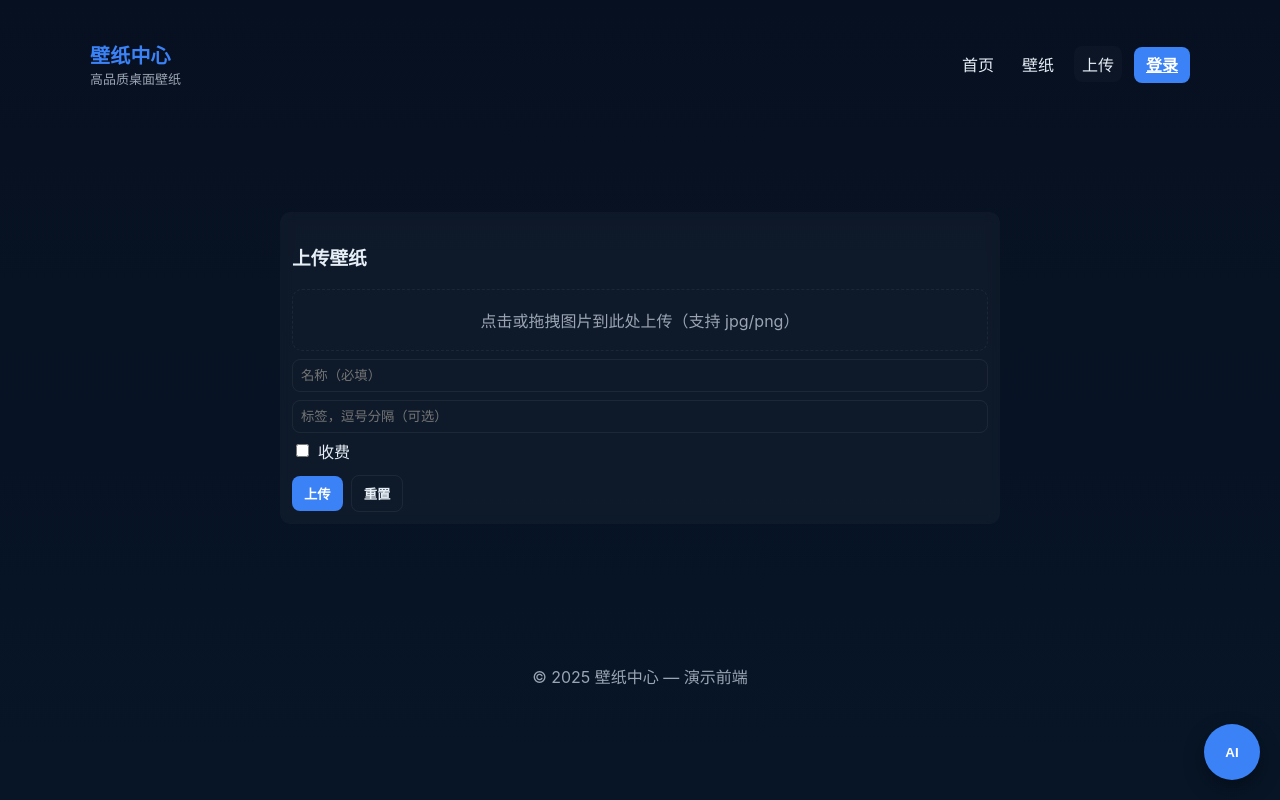
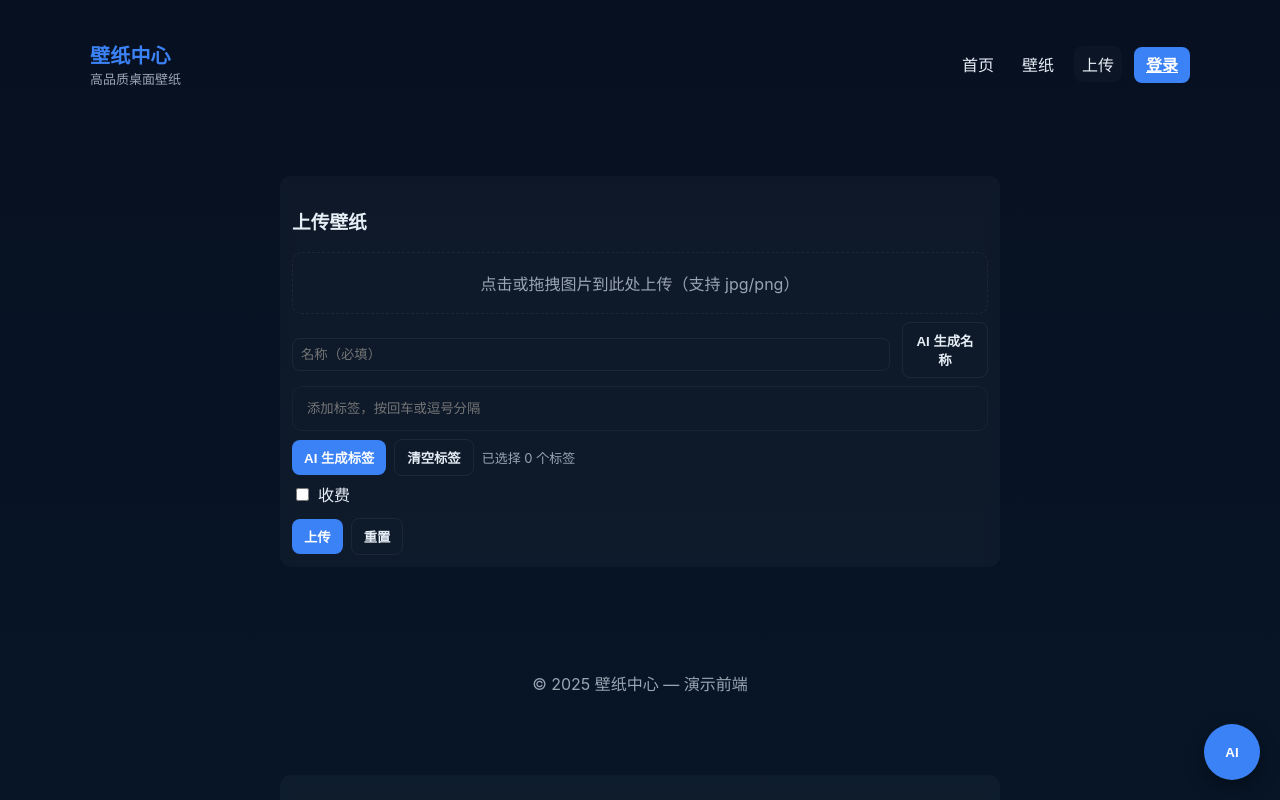
Before and after one commit to BinaryEnchanter/image_web, a Vue app: page /upload in a window 1280 px wide. Shown: the top 800 px of the page. Built offline with nearby package versions, Linux system fonts and the light colour scheme.

Commit message:
overall gui improve by ai

```diff
--- a/src/pages/ChatWidget.vue
+++ b/src/pages/ChatWidget.vue
@@ -96,7 +96,9 @@ async function scrollBottom() {
     justify-content: center;
     font-weight: 700;
     cursor: pointer;
+    transition: transform .15s ease, box-shadow .2s ease
 }
+.fab:hover { transform: translateY(-2px) scale(1.02); box-shadow: 0 16px 36px rgba(0,0,0,.45) }
 
 .panel {
     width: 340px;
@@ -108,6 +110,7 @@ async function scrollBottom() {
     color: #e6eef6;
     box-shadow: 0 20px 60px rgba(2, 6, 23, .7);
     transform-origin: bottom right;
+    border: 1px solid rgba(255,255,255,.06);
 }
 
 .header {
--- a/src/pages/EditProfile.vue
+++ b/src/pages/EditProfile.vue
@@ -127,7 +127,9 @@ onMounted(loadUser)
     margin-bottom: 22px;
     padding-bottom: 14px;
     border-bottom: 1px solid rgba(255, 255, 255, 0.05);
+    animation: fadeIn .28s ease both
 }
+@keyframes fadeIn { from { opacity: 0; transform: translateY(6px) } to { opacity: 1; transform: translateY(0) } }
 
 input {
     width: 100%;
@@ -137,7 +139,9 @@ input {
     border: 1px solid rgba(255, 255, 255, 0.08);
     background: rgba(255, 255, 255, 0.02);
     color: #e6eef6;
+    transition: border-color .2s ease, box-shadow .2s ease
 }
+input:focus { border-color: rgba(59,130,246,.5); box-shadow: 0 0 0 3px rgba(59,130,246,.18) }
 
 .msg {
     margin-top: 12px;
@@ -153,7 +157,9 @@ input {
     color: #fff;
     font-weight: 600;
     cursor: pointer;
+    transition: transform .15s ease, box-shadow .2s ease
 }
+.btn:hover { transform: translateY(-1px); box-shadow: 0 8px 20px rgba(59,130,246,.35) }
 
 .btn.danger {
     background: #ef4444;
--- a/src/pages/Home.vue
+++ b/src/pages/Home.vue
@@ -117,6 +117,9 @@ export default {
   gap: 20px;
   align-items: center;
   padding: 24px;
+  background: linear-gradient(180deg, rgba(255,255,255,0.02), rgba(255,255,255,0));
+  border: 1px solid rgba(255,255,255,0.04);
+  box-shadow: 0 18px 40px rgba(11,18,32,.45);
 }
 
 .hero-left h1 {
@@ -153,7 +156,9 @@ export default {
   border: none;
   cursor: pointer;
   font-weight: 600;
+  transition: transform .15s ease, box-shadow .2s ease
 }
+.btn:hover { transform: translateY(-1px); box-shadow: 0 8px 20px rgba(59,130,246,.35) }
 
 .thumb {
   width: 100%;
@@ -166,7 +171,9 @@ export default {
   height: 260px;
   border-radius: 14px;
   box-shadow: 0 8px 30px rgba(11, 18, 32, 0.6);
+  transition: transform .3s ease
 }
+.thumb.large:hover { transform: scale(1.02) }
 
 .grid {
   display: grid;
@@ -179,13 +186,15 @@ export default {
   overflow: hidden;
   padding: 0;
   background: linear-gradient(180deg, rgba(255, 255, 255, 0.012), transparent);
-  transition: transform 0.25s ease, box-shadow 0.25s ease;
+  transition: transform .25s ease, box-shadow .25s ease;
+  animation: tileFadeUp .35s ease both
 }
 
 .tile:hover {
   transform: translateY(-10px) scale(1.06);
   box-shadow: 0 20px 50px rgba(11, 18, 32, 0.6);
 }
+@keyframes tileFadeUp { from { opacity: 0; transform: translateY(8px) } to { opacity: 1; transform: translateY(0) } }
 
 .meta {
   padding: 10px;
--- a/src/pages/ImageDetail.vue
+++ b/src/pages/ImageDetail.vue
@@ -244,7 +244,10 @@ onMounted(load)
   width: 100%;
   padding: 24px;
   border-radius: 12px;
-  background: var(--glass)
+  background: var(--glass);
+  border: 1px solid rgba(255,255,255,.06);
+  box-shadow: 0 20px 60px rgba(2,6,23,.7);
+  animation: cardIn .3s ease both
 }
 
 .loading {
@@ -268,8 +271,10 @@ onMounted(load)
   width: 100%;
   border-radius: 10px;
   object-fit: cover;
-  box-shadow: 0 4px 20px rgba(0, 0, 0, .3)
+  box-shadow: 0 8px 30px rgba(11, 18, 32, .6);
+  transition: transform .3s ease, box-shadow .3s ease
 }
+.thumb.large:hover { transform: scale(1.02); box-shadow: 0 18px 50px rgba(11,18,32,.7) }
 
 .info {
   flex: 1 1 40%;
@@ -292,8 +297,10 @@ onMounted(load)
   border-radius: 10px;
   border: none;
   cursor: pointer;
-  font-weight: 600
+  font-weight: 600;
+  transition: transform .15s ease, box-shadow .2s ease
 }
+.btn:hover { transform: translateY(-1px); box-shadow: 0 8px 20px rgba(59,130,246,.35) }
 
 .btn.ghost {
   background: transparent;
@@ -301,7 +308,6 @@ onMounted(load)
   color: var(--text)
 }
 
-.btn.danger {
-  background: #ef4444
-}
+.btn.danger { background: #ef4444 }
+@keyframes cardIn { from { opacity: 0; transform: translateY(8px) } to { opacity: 1; transform: translateY(0) } }
 </style>
--- a/src/pages/Login.vue
+++ b/src/pages/Login.vue
@@ -94,7 +94,10 @@ async function doRegister() {
   max-width: 420px;
   width: 100%;
   border-radius: 12px;
-  background: var(--glass)
+  background: var(--glass);
+  border: 1px solid rgba(255,255,255,.06);
+  box-shadow: 0 18px 40px rgba(11,18,32,.45);
+  animation: cardIn .28s ease both
 }
 
 h2 {
@@ -109,8 +112,10 @@ h2 {
   border: 1px solid rgba(255, 255, 255, 0.06);
   background: transparent;
   color: var(--text);
-  margin-top: 8px
+  margin-top: 8px;
+  transition: border-color .2s ease, box-shadow .2s ease
 }
+.input:focus { border-color: rgba(59,130,246,.6); box-shadow: 0 0 0 3px rgba(59,130,246,.18) }
 
 .actions {
   display: flex;
@@ -124,8 +129,10 @@ h2 {
   border-radius: 10px;
   border: none;
   cursor: pointer;
-  font-weight: 600
+  font-weight: 600;
+  transition: transform .15s ease, box-shadow .2s ease
 }
+.btn:hover { transform: translateY(-1px); box-shadow: 0 8px 20px rgba(59,130,246,.35) }
 
 .btn.ghost {
   background: transparent;
@@ -138,11 +145,8 @@ h2 {
   color: #ff7b7b
 }
 
-@media (max-width:560px) {
-  .login-card {
-    padding: 16px
-  }
-}
+@keyframes cardIn { from { opacity: 0; transform: translateY(8px) } to { opacity: 1; transform: translateY(0) } }
+@media (max-width:560px) { .login-card { padding: 16px } }
 </style>
 
 <style scoped>
--- a/src/pages/Recharge.vue
+++ b/src/pages/Recharge.vue
@@ -108,9 +108,10 @@ onMounted(loadProfile)
     padding: 8px 12px;
     border-radius: 8px;
     border: 1px solid rgba(255, 255, 255, 0.06);
-
-    cursor: pointer
+    cursor: pointer;
+    transition: transform .12s ease, box-shadow .2s ease, background-color .2s ease
 }
+.preset:hover { transform: translateY(-1px); box-shadow: 0 8px 20px rgba(59,130,246,.25) }
 
 .preset.active {
     background: var(--accent);
@@ -123,8 +124,10 @@ onMounted(loadProfile)
     padding: 8px 12px;
     border-radius: 8px;
     border: none;
-    cursor: pointer
+    cursor: pointer;
+    transition: transform .15s ease, box-shadow .2s ease
 }
+.btn:hover { transform: translateY(-1px); box-shadow: 0 8px 20px rgba(59,130,246,.35) }
 
 .btn.ghost {
     background: transparent;
--- a/src/pages/Upload.vue
+++ b/src/pages/Upload.vue
@@ -4,7 +4,7 @@
       <h3>上传壁纸</h3>
 
       <div class="form" style="margin-top:12px">
-        <!-- 使用 for + id 方式避免双重触发文件选择对话框 -->
+        <!-- 文件选择区 -->
         <label for="fileInput" class="file-drop" @dragover.prevent @drop.prevent="onDrop">
           <input id="fileInput" type="file" ref="fileInput" class="visually-hidden" @change="onFileChange" />
 
@@ -14,8 +14,44 @@
           <img v-if="preview" :src="preview" class="thumb preview" />
         </label>
 
-        <input v-model="name" class="input" placeholder="名称（必填）" />
-        <input v-model="tags" class="input" placeholder="标签，逗号分隔（可选）" />
+        <div style="display:flex;gap:12px;align-items:center;margin-top:8px">
+          <input v-model="name" class="input" placeholder="名称（必填）" />
+          <button class="btn ghost" @click="generateName" :disabled="aiNameLoading">AI 生成名称</button>
+        </div>
+
+        <!-- 标签输入和已选标签 -->
+        <div style="margin-top:8px">
+          <div class="tag-input-wrap">
+            <div class="tags">
+              <span v-for="(t, idx) in tagsArray" :key="t" class="tag">
+                {{ t }} <button class="tag-remove" @click.prevent="removeTag(idx)">×</button>
+              </span>
+              <input v-model="tagInput" @keydown.enter.prevent="pushTagFromInput" @keydown.stop="onTagKeydown"
+                @blur="pushTagFromInput" class="tag-input" placeholder="添加标签，按回车或逗号分隔" />
+            </div>
+          </div>
+
+          <div style="display:flex;gap:8px;margin-top:8px;align-items:center">
+            <button class="btn" @click="generateTags" :disabled="aiTagsLoading">AI 生成标签</button>
+            <button class="btn ghost" @click="clearTags">清空标签</button>
+            <div class="muted">已选择 {{ tagsArray.length }} 个标签</div>
+          </div>
+
+          <!-- AI 建议标签（不自动加入提交） -->
+          <div v-if="aiSuggestions.length" class="ai-suggestions">
+            <div class="ai-suggestions-title">AI 建议标签（点击“添加”加入提交标签）</div>
+            <div class="ai-list">
+              <div v-for="(s, i) in aiSuggestions" :key="s" class="ai-item">
+                <div class="ai-tag-text">{{ s }}</div>
+                <div class="ai-item-actions">
+                  <button class="btn small" @click="addTagFromSuggestion(s)"
+                    :disabled="tagsArray.includes(s)">添加</button>
+                </div>
+              </div>
+            </div>
+          </div>
+
+        </div>
 
         <div style="display:flex;align-items:center;gap:12px;margin-top:6px">
           <label style="display:flex;align-items:center;gap:6px"><input type="checkbox" v-model="paid" /> 收费</label>
@@ -35,12 +71,13 @@
 </template>
 
 <script setup>
-import { ref } from 'vue'
+import { ref, computed } from 'vue'
 import api from '../api'
 
 const fileInput = ref(null)
 const name = ref('')
-const tags = ref('')
+const tagInput = ref('')
+const tagsArray = ref([]) // 最终提交的标签集合
 const paid = ref(false)
 const price = ref(0)
 const msg = ref(null)
@@ -48,6 +85,11 @@ const msgType = ref('')
 const preview = ref(null)
 const uploading = ref(false)
 const progress = ref(0)
+
+// AI 相关
+const aiSuggestions = ref([]) // AI 建议但未自动加入提交的标签
+const aiTagsLoading = ref(false)
+const aiNameLoading = ref(false)
 
 function onDrop(e) {
   const dt = e.dataTransfer
@@ -68,18 +110,19 @@ function handleFileSelect(f) {
     msgType.value = 'error'
     return
   }
-  // 不要清空 input，这样后续上传不会重复触发选择
+  // 预览
   preview.value = URL.createObjectURL(f)
   msg.value = null
 }
 
 function reset() {
-  // 清除文件选择但不触发文件对话框
   if (fileInput.value) fileInput.value.value = null
   if (preview.value) { URL.revokeObjectURL(preview.value) }
   preview.value = null
   name.value = ''
-  tags.value = ''
+  tagInput.value = ''
+  tagsArray.value = []
+  aiSuggestions.value = []
   paid.value = false
   price.value = 0
   msg.value = null
@@ -87,6 +130,105 @@ function reset() {
   progress.value = 0
 }
 
+// 标签操作
+function normalizeTag(t) {
+  return String(t || '').trim().replace(/\s+/g, ' ')
+}
+
+function pushTag(tagRaw) {
+  const t = normalizeTag(tagRaw)
+  if (!t) return
+  if (tagsArray.value.includes(t)) return
+  tagsArray.value.push(t)
+}
+
+function pushTagFromInput() {
+  if (!tagInput.value) return
+  // 支持逗号分割
+  const parts = tagInput.value.split(/[，,]+/).map(s => s.trim()).filter(Boolean)
+  parts.forEach(p => pushTag(p))
+  tagInput.value = ''
+}
+
+function onTagKeydown(e) {
+  // 当按下逗号键时把当前输入作为 tag
+  if (e.key === ',') {
+    e.preventDefault()
+    pushTagFromInput()
+  }
+}
+
+function removeTag(idx) {
+  tagsArray.value.splice(idx, 1)
+}
+
+function clearTags() {
+  tagsArray.value = []
+}
+
+function addTagFromSuggestion(s) {
+  pushTag(s)
+}
+
+// AI 生成标签 -> 向后端请求（可以上传图片以辅助生成）
+async function generateTags() {
+  msg.value = null
+  aiSuggestions.value = []
+  const f = fileInput.value?.files?.[0]
+  try {
+    aiTagsLoading.value = true
+    // 使用 FormData 将文件发送到后端，后端返回标签数组
+    const fd = new FormData()
+    if (f) fd.append('image', f)
+    // 也可以传入当前文本 name 或已有标签做上下文
+    if (name.value) fd.append('name', name.value)
+
+    // 假设 api.generateTags(fd) 返回 { data: ['标签1','标签2'] }
+    const res = await api.generateTags(fd)
+    const arr = res.data?.tags || res.data || []
+    if (Array.isArray(arr)) {
+      aiSuggestions.value = arr.map(a => String(a).trim()).filter(Boolean)
+      if (!aiSuggestions.value.length) msg.value = 'AI 未生成标签'
+    } else {
+      msg.value = 'AI 返回格式错误'
+      msgType.value = 'error'
+    }
+  } catch (e) {
+    console.error(e)
+    msg.value = e.response?.data?.message || '生成标签失败'
+    msgType.value = 'error'
+  } finally {
+    aiTagsLoading.value = false
+  }
+}
+
+// AI 生成名称 -> 向后端请求
+async function generateName() {
+  msg.value = null
+  const f = fileInput.value?.files?.[0]
+  try {
+    aiNameLoading.value = true
+    const fd = new FormData()
+    if (f) fd.append('image', f)
+    // 你也可以传入当前 tags 用作上下文
+    if (tagsArray.value.length) fd.append('tags', tagsArray.value.join(','))
+    const res = await api.generateName(fd)
+    const n = res.data?.name || res.data
+    if (n) name.value = String(n)
+    else {
+      msg.value = 'AI 未生成名称'
+      msgType.value = 'error'
+    }
+  } catch (e) {
+    console.error(e)
+    msg.value = e.response?.data?.message || '生成名称失败'
+    msgType.value = 'error'
+  } finally {
+    aiNameLoading.value = false
+  }
+}
+
+// 提交上传
 async function upload() {
   msg.value = null
   msgType.value = ''
@@ -97,7 +239,7 @@ async function upload() {
   const fd = new FormData()
   fd.append('image', f)
   fd.append('name', name.value)
-  fd.append('tags', tags.value)
+  fd.append('tags', tagsArray.value.join(','))
   fd.append('paid', paid.value ? '1' : '0')
   fd.append('price', paid.value ? String(price.value || 0) : '0')
 
@@ -114,6 +256,7 @@ async function upload() {
     })
     msg.value = '上传成功'
     msgType.value = 'success'
+    // 上传完成后可选择清空或保留当前状态
   } catch (e) {
     console.error(e)
     msg.value = e.response?.data?.message || '上传失败'
@@ -232,6 +375,81 @@ async function upload() {
   color: #7bffb8
 }
 
+/* 标签样式 */
+.tag-input-wrap {
+  margin-top: 8px
+}
+
+.tags {
+  display: flex;
+  flex-wrap: wrap;
+  gap: 8px;
+  align-items: center;
+  padding: 8px;
+  border-radius: 10px;
+  border: 1px solid rgba(255, 255, 255, 0.04)
+}
+
+.tag {
+  background: rgba(255, 255, 255, 0.03);
+  padding: 6px 8px;
+  border-radius: 999px;
+  display: inline-flex;
+  gap: 8px;
+  align-items: center;
+  font-size: 13px
+}
+
+.tag-remove {
+  background: transparent;
+  border: none;
+  color: var(--muted);
+  cursor: pointer;
+  padding: 0;
+  margin-left: 4px
+}
+
+.tag-input {
+  min-width: 100px;
+  border: none;
+  outline: none;
+  background: transparent;
+  color: var(--text);
+  padding: 6px
+}
+
+/* AI 建议 */
+.ai-suggestions {
+  margin-top: 10px;
+  border-top: 1px dashed rgba(255, 255, 255, 0.03);
+  padding-top: 8px
+}
+
+.ai-suggestions-title {
+  color: var(--muted);
+  font-size: 13px;
+  margin-bottom: 6px
+}
+
+.ai-list {
+  display: flex;
+  flex-wrap: wrap;
+  gap: 8px
+}
+
+.ai-item {
+  display: flex;
+  gap: 8px;
+  align-items: center;
+  padding: 6px;
+  border-radius: 8px;
+  background: rgba(255, 255, 255, 0.02);
+}
+
+.ai-tag-text {
+  font-size: 13px
+}
+
 @media (max-width:560px) {
   .upload-card {
     padding: 16px
--- a/src/pages/UserProfile.vue
+++ b/src/pages/UserProfile.vue
@@ -91,8 +91,10 @@ onMounted(load)
   border-radius: 10px;
   border: none;
   cursor: pointer;
-  font-weight: 600
+  font-weight: 600;
+  transition: transform .15s ease, box-shadow .2s ease
 }
+.btn:hover { transform: translateY(-1px); box-shadow: 0 8px 20px rgba(59,130,246,.35) }
 
 .btn.ghost {
   background: transparent;
@@ -111,13 +113,15 @@ onMounted(load)
   overflow: hidden;
   padding: 0;
   background: linear-gradient(180deg, rgba(255, 255, 255, 0.012), transparent);
-  transition: transform .18s ease, box-shadow .18s ease
+  transition: transform .2s ease, box-shadow .2s ease;
+  animation: tileFadeUp .35s ease both
 }
 
 .tile:hover {
   transform: translateY(-6px);
   box-shadow: 0 10px 30px rgba(11, 18, 32, 0.6)
 }
+@keyframes tileFadeUp { from { opacity: 0; transform: translateY(8px) } to { opacity: 1; transform: translateY(0) } }
 
 .thumb {
   width: 100%;
--- a/src/pages/Wallpapers.vue
+++ b/src/pages/Wallpapers.vue
@@ -137,8 +137,10 @@ export default {
   border-radius: 10px;
   border: none;
   cursor: pointer;
-  font-weight: 600
+  font-weight: 600;
+  transition: transform .15s ease, box-shadow .2s ease
 }
+.btn:hover { transform: translateY(-1px); box-shadow: 0 8px 20px rgba(59,130,246,.35) }
 
 .btn.ghost {
   background: transparent;
@@ -168,6 +170,7 @@ export default {
   background: linear-gradient(180deg, rgba(255, 255, 255, 0.012), transparent);
   transition: transform .25s ease, box-shadow .25s ease;
   will-change: transform;
+  animation: tileFadeUp .35s ease both
 }
 
 .tile:hover {
@@ -179,10 +182,11 @@ export default {
 .thumb {
   width: 100%;
   height: 260px;
-  /* 更大卡片 */
   object-fit: cover;
   border-radius: 12px;
+  transition: transform .25s ease
 }
+.tile:hover .thumb { transform: scale(1.03) }
 
 .meta {
   padding: 10px
@@ -212,15 +216,10 @@ export default {
   box-shadow: 0 20px 50px rgba(11, 18, 32, 0.6);
 }
 
+@keyframes tileFadeUp { from { opacity: 0; transform: translateY(8px) } to { opacity: 1; transform: translateY(0) } }
 @media (max-width:980px) {
-  .grid {
-    grid-template-columns: repeat(2, 1fr);
-    gap: 16px;
-  }
-
-  .thumb {
-    height: 200px;
-  }
+  .grid { grid-template-columns: repeat(2, 1fr); gap: 16px }
+  .thumb { height: 200px }
 }
 
 @media (max-width:560px) {
```
